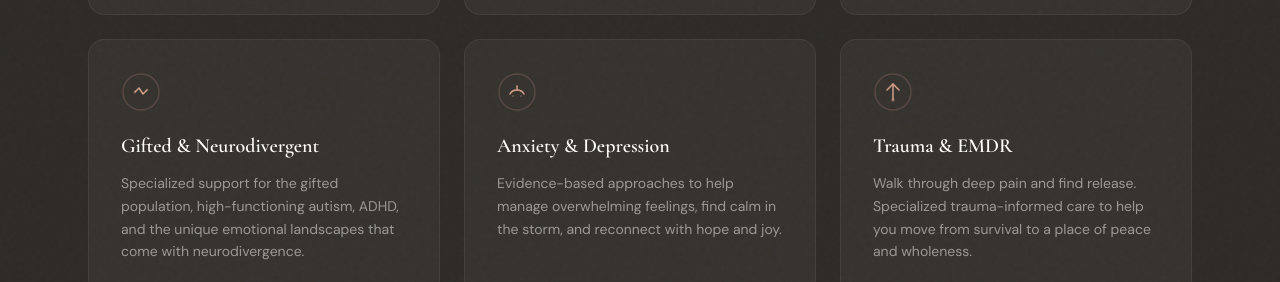
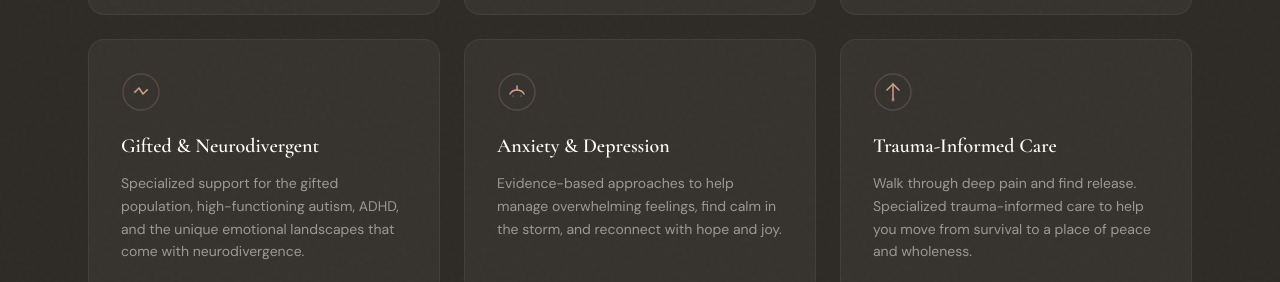
Before and after one commit to Tazman75/thrive, a React (Vite) app: page / in a window 1280 px wide. Shown: the part 2423-2705 px from the top of the page. Built offline with nearby package versions, Linux system fonts and the light colour scheme.

Commit message:
Replace Trauma & EMDR with Trauma-Informed Care
Simone does not currently hold EMDR certification.

```diff
--- a/src/components/Contact.tsx
+++ b/src/components/Contact.tsx
@@ -115,7 +115,7 @@ export default function Contact() {
                     <option value="family">Family Counseling</option>
                     <option value="gifted">Gifted & Neurodivergent Support</option>
                     <option value="anxiety">Anxiety & Depression</option>
-                    <option value="trauma">Trauma & EMDR</option>
+                    <option value="trauma">Trauma-Informed Care</option>
                     <option value="other">Something else</option>
                   </select>
                 </div>
--- a/src/components/PTWelcome.tsx
+++ b/src/components/PTWelcome.tsx
@@ -107,7 +107,7 @@ export default function PTWelcome({ onViewFullSite }: PTWelcomeProps) {
                   'Anxiety & Depression',
                   'Child & Adolescent',
                   'Family Counseling',
-                  'Trauma & EMDR',
+                  'Trauma-Informed Care',
                   'Gifted & Neurodivergent',
                   'Play Therapy',
                 ].map((specialty) => (
@@ -220,7 +220,7 @@ export default function PTWelcome({ onViewFullSite }: PTWelcomeProps) {
                       <option value="family">Family Counseling</option>
                       <option value="gifted">Gifted & Neurodivergent Support</option>
                       <option value="anxiety">Anxiety & Depression</option>
-                      <option value="trauma">Trauma & EMDR</option>
+                      <option value="trauma">Trauma-Informed Care</option>
                       <option value="other">Something else</option>
                     </select>
                   </div>
--- a/src/components/Services.tsx
+++ b/src/components/Services.tsx
@@ -68,7 +68,7 @@ const services = [
     ),
   },
   {
-    title: 'Trauma & EMDR',
+    title: 'Trauma-Informed Care',
     description:
       'Walk through deep pain and find release. Specialized trauma-informed care to help you move from survival to a place of peace and wholeness.',
     icon: (
```
